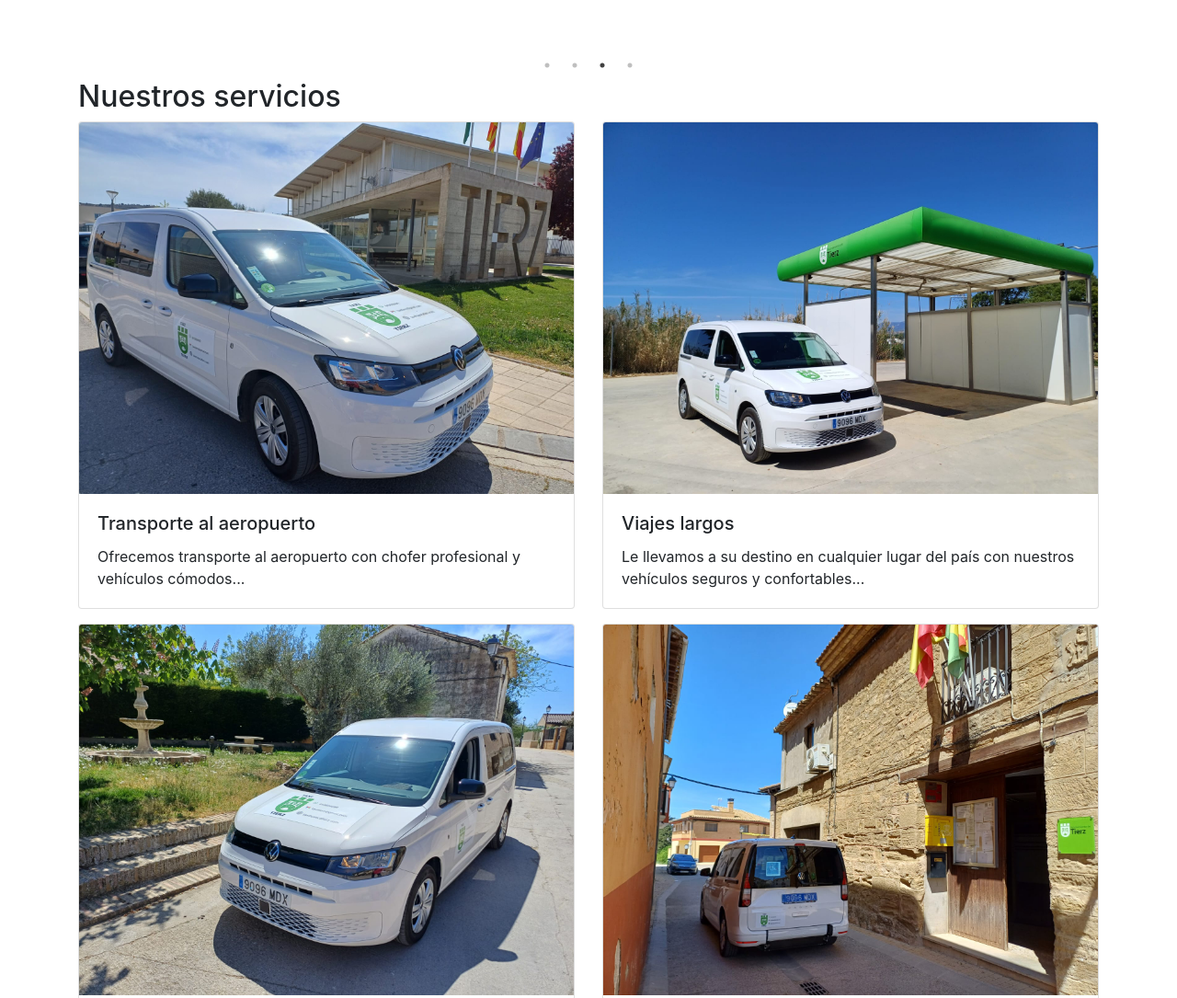
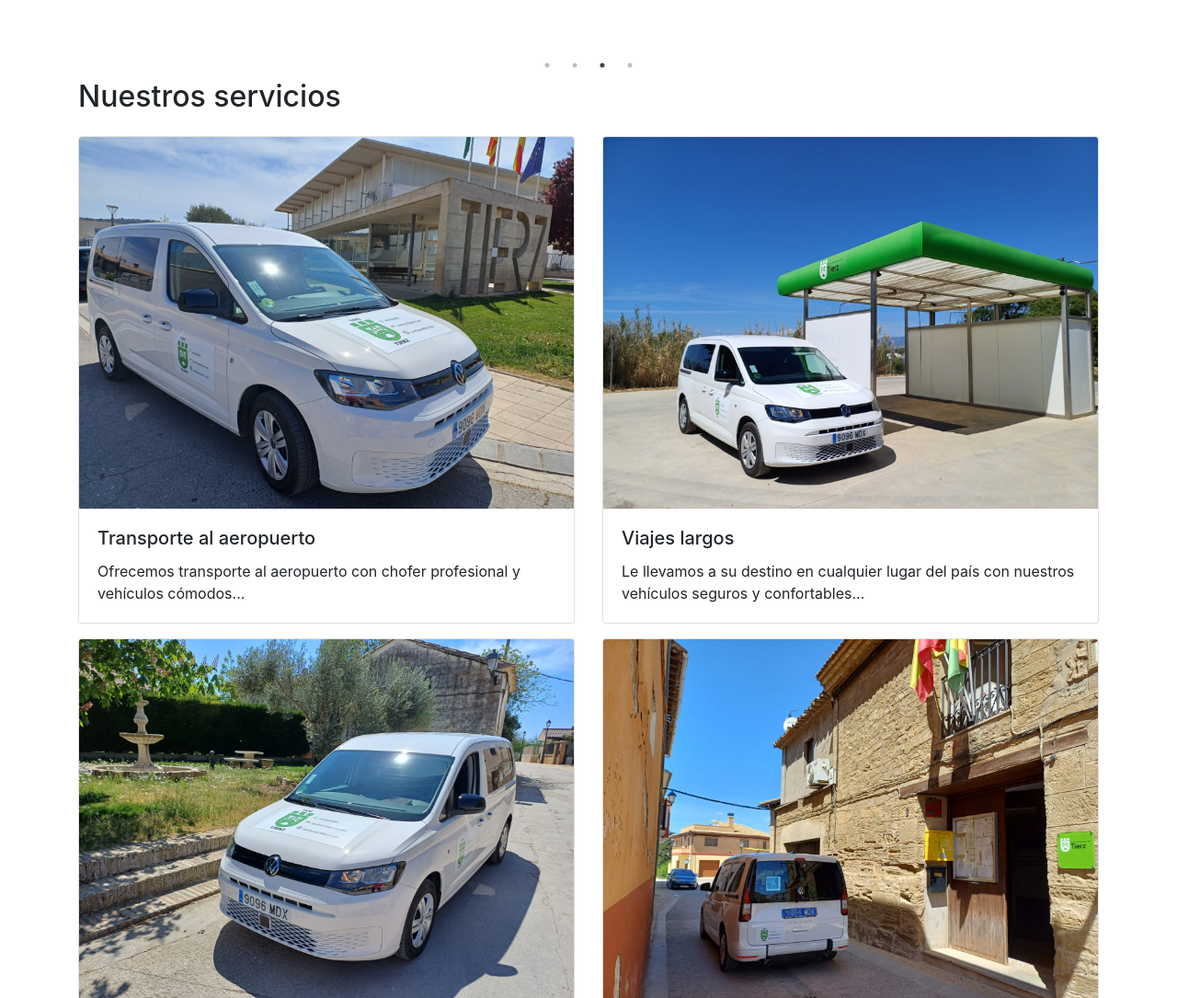
Before and after one commit to RPManea/taxitierzdelpoy, a plain HTML site: page index.html in a window 1280 px wide. Shown: the part 1080-2165 px from the top of the page at 92% size. Drawn offline with nearby package versions, Linux system fonts and the light colour scheme.

Commit message:
Update index.html

```diff
--- a/index.html
+++ b/index.html
@@ -127,7 +127,7 @@
           <h2>Nuestros servicios</h2>
           <div class="row">
             <div class="col-md-6">
-              <div class="card">
+              <div class="card mt-3">
                 <a href="/servicios.html"><img src="img/FOTOV2-8.jpg" class="card-img-top" alt="Traslados al aeropuerto"></a>
                 <div class="card-body">
                   <h5 class="card-title">Transporte al aeropuerto</h5>
@@ -145,12 +145,12 @@
                 <a href="/servicios.html"><img src="img/FOTOV2-10.jpeg" class="card-img-top" alt="Traslados al aeropuerto"></a>
                 <div class="card-body">
                   <h5 class="card-title">Transporte adaptado para personas con discapacidad</h5>
-                  <p class="card-text">Transporte adaptado para personas con discapacidad. Vehículo cómodo, accesible, adaptado y experiencia personalizada para cada pasajero. Viaje seguro y tranquilo...</p>
+                  <p class="card-text">Transporte adaptado para personas con discapacidad. Vehículo cómodo, accesible, y adaptado, choferes profesionales y experiencia personalizada para cada pasajero. Viaje seguro y tranquilo...</p>
                 </div>
               </div>
             </div>
             <div class="col-md-6">
-                <div class="card">
+                <div class="card mt-3">
                   <a href="/servicios.html"><img src="img/FOTOV2-9.jpg" class="card-img-top" alt="Traslados al aeropuerto"></a>
                   <div class="card-body">
                     <h5 class="card-title">Viajes largos</h5>
```
